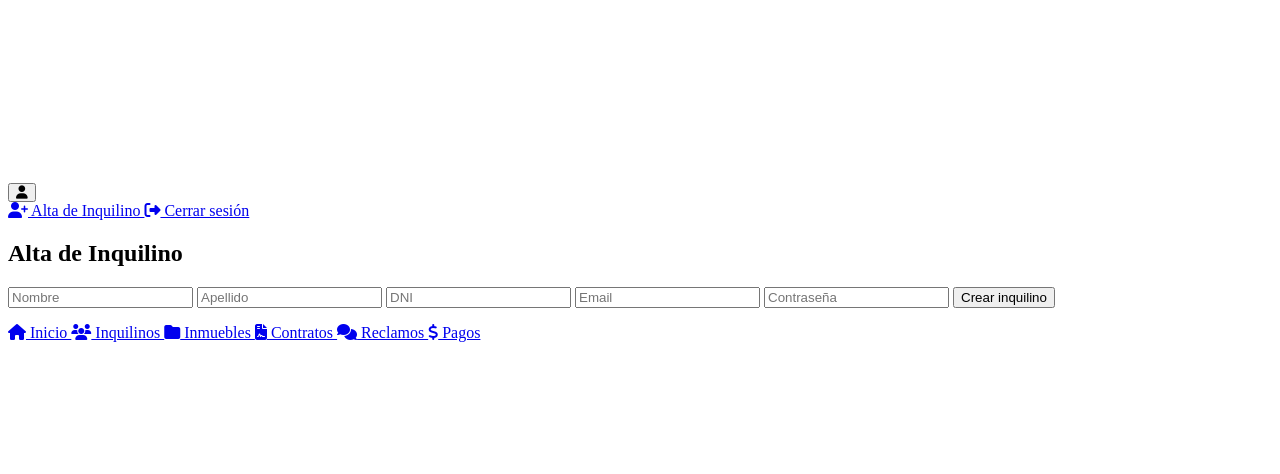
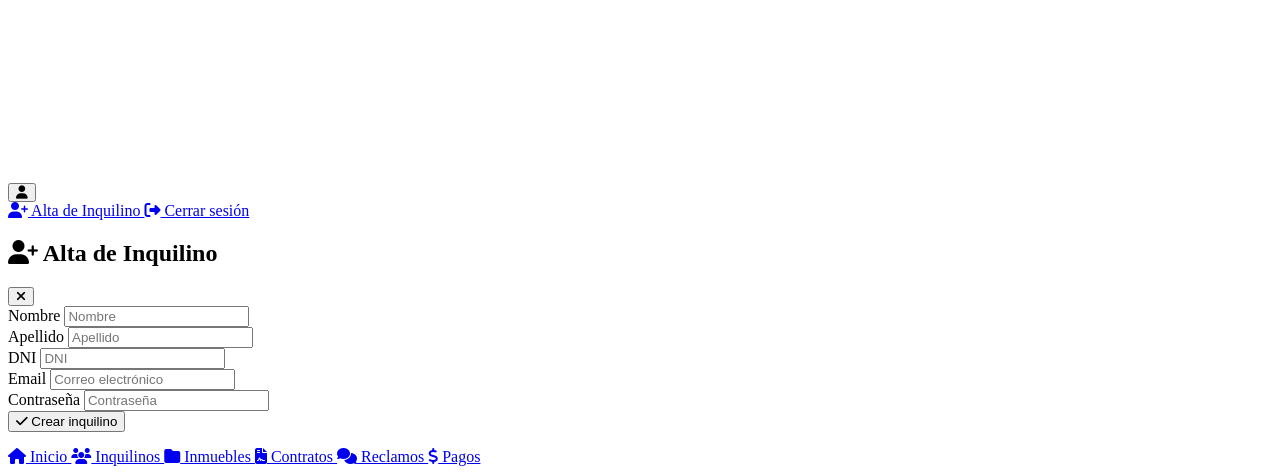
Before and after one commit to NoeliaLpz93/InmoFix, a PHP site: page /Admin/nav.php in a window 1280 px wide. Shown: the part 526-1000 px from the top of the page. Before the commit the page ends 868 px from the top, so only its background shows below. Run offline with PHP 8.4, Linux system fonts and the light colour scheme.

Commit message:
color fondo y modal alta usuarios

```diff
--- a/Admin/nav.php
+++ b/Admin/nav.php
@@ -24,7 +24,7 @@
 
     <div id="menuPerfil" class="menu-perfil">
 
-        <a href="#" onclick="abrirModal()">
+        <a href="#" onclick="abrirModal(); return false;">
             <i class="fa-solid fa-user-plus"></i>
             Alta de Inquilino
         </a>
@@ -39,68 +39,164 @@
 </div>
 
 </header>
-<!-- Form oculto para alta de inquilino -->
-<div id="modalInquilino" class="modal">
+<!-- MODAL ALTA DE INQUILINO -->
+<div class="modal-fondo" id="modalInquilino">
 
-    <div class="modal-contenido">
+    <div class="modal-inmueble">
 
-        <h2>Alta de Inquilino</h2>
+        <!-- ENCABEZADO -->
+        <div class="modal-header">
 
-        <form action="guardarInquilino.php" method="POST">
+            <h2>
+                <span class="modal-icono-titulo">
+                    <i class="fa-solid fa-user-plus"></i>
+                </span>
+                Alta de Inquilino
+            </h2>
 
+            <button
+                type="button"
+                class="modal-cerrar"
+                id="cerrar-modal-alta"
+            >
+                <i class="fa-solid fa-xmark"></i>
+            </button>
+
+        </div>
+
+        <!-- FORMULARIO -->
+        <form
+            action="guardarInquilino.php"
+            method="POST"
+            class="formulario-inquilino"
+        >
+
+            <div class="campos-inquilino">
+
+                <div class="campo-inquilino">
+                    <label for="alta-nombre">Nombre</label>
                     <input
                         type="text"
+                        id="alta-nombre"
                         name="nombre"
                         placeholder="Nombre"
-                required>
+                        required
+                    >
+                </div>
 
+                <div class="campo-inquilino">
+                    <label for="alta-apellido">Apellido</label>
                     <input
                         type="text"
+                        id="alta-apellido"
                         name="apellido"
                         placeholder="Apellido"
-                required>
+                        required
+                    >
+                </div>
 
+                <div class="campo-inquilino">
+                    <label for="alta-dni">DNI</label>
                     <input
                         type="text"
+                        id="alta-dni"
                         name="dni"
                         placeholder="DNI"
-                required>
+                        required
+                    >
+                </div>
 
+                <div class="campo-inquilino">
+                    <label for="alta-email">Email</label>
                     <input
                         type="email"
+                        id="alta-email"
                         name="email"
-                placeholder="Email"
-                required>
+                        placeholder="Correo electrónico"
+                        required
+                    >
+                </div>
 
+                <div class="campo-inquilino campo-inquilino-completo">
+                    <label for="alta-password">Contraseña</label>
                     <input
                         type="password"
+                        id="alta-password"
                         name="password"
                         placeholder="Contraseña"
-                required>
+                        required
+                    >
+                </div>
 
-            <button type="submit">
+            </div>
+
+            <!-- BOTÓN GUARDAR -->
+            <div class="modal-footer">
+
+                <button type="submit" class="btn modal-guardar">
+                    <i class="fa-solid fa-check"></i>
                     Crear inquilino
                 </button>
+
+            </div>
 
         </form>
 
     </div>
 
 </div>
+
 <script>
+
+// ABRIR Y CERRAR MENÚ DE PERFIL
+
 function toggleMenu() {
+
     let menu = document.getElementById("menuPerfil");
 
-    if(menu.style.display == "block"){
+    if (menu.style.display === "block") {
         menu.style.display = "none";
     } else {
         menu.style.display = "block";
     }
+
 }
 
+
+// ABRIR MODAL
+
 function abrirModal() {
-    document.getElementById("modalInquilino").style.display = "block";
+
+    document.getElementById("modalInquilino")
+        .classList.add("modal-visible");
+
+    document.getElementById("menuPerfil").style.display = "none";
+
 }
+
+
+// CERRAR MODAL CON LA X
+
+document.getElementById("cerrar-modal-alta")
+    .addEventListener("click", function () {
+
+        document.getElementById("modalInquilino")
+            .classList.remove("modal-visible");
+
+    });
+
+
+// CERRAR MODAL HACIENDO CLIC FUERA
+
+document.getElementById("modalInquilino")
+    .addEventListener("click", function(e) {
+
+        if (e.target === this) {
+            this.classList.remove("modal-visible");
+        }
+
+    });
+
 </script>
 <!-- Barra de navegación
      La clase panel-activo se agrega automáticamente
```
Also changed, not shown: Css/estilo.css (+15 -2 lines). Lines whose indentation alone changed are shown as unchanged.
